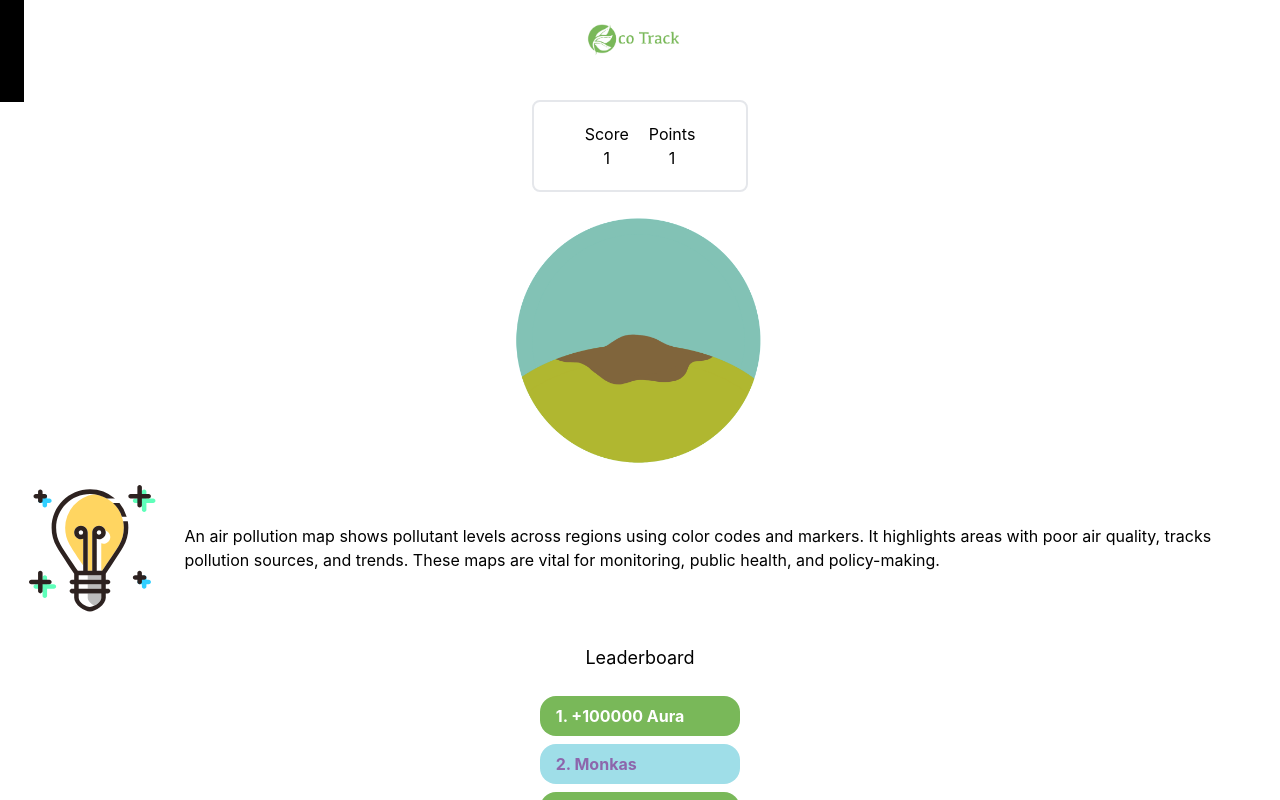
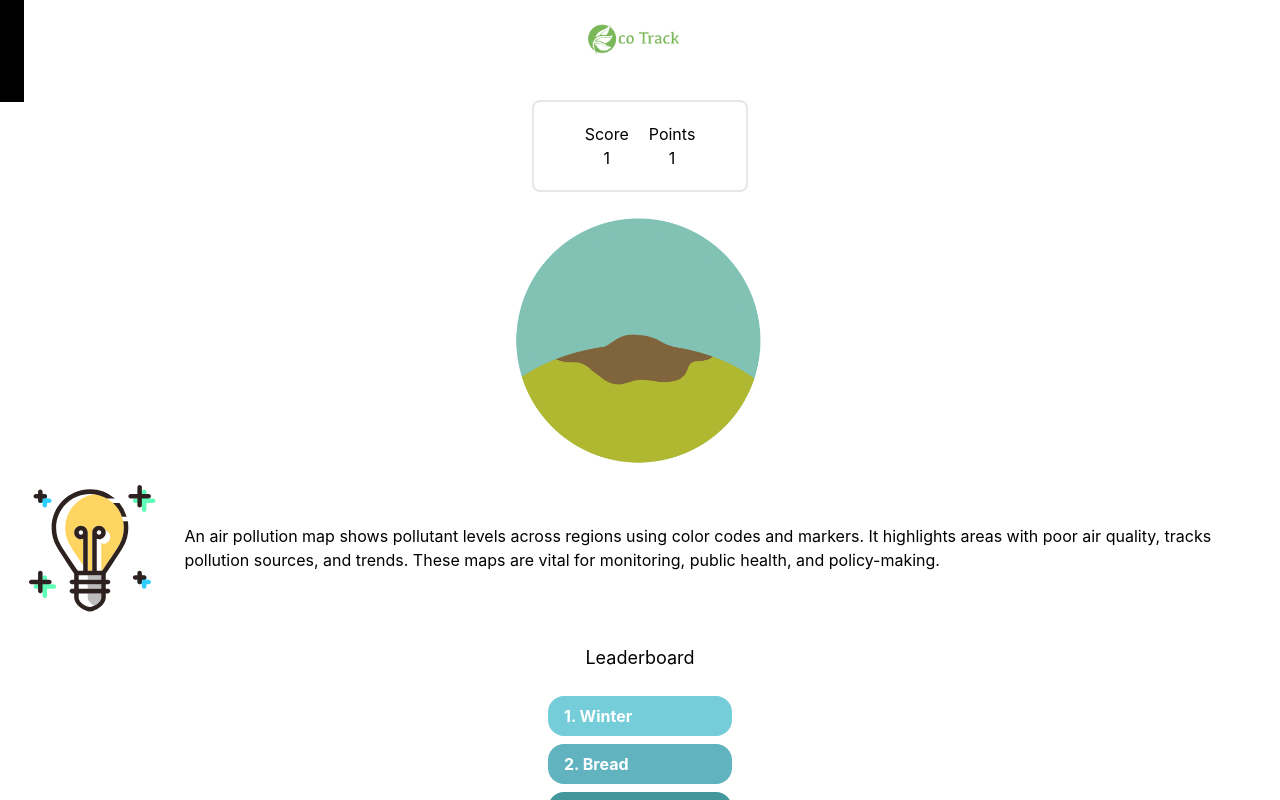
Before and after one commit to grayzcale/green-project, a React (Create React App) app: page /flower in a window 1280 px wide. Built offline with nearby package versions, Linux system fonts and the light colour scheme.

Commit message:
update leaderboard

```diff
--- a/src/components/Leaderboard.js
+++ b/src/components/Leaderboard.js
@@ -3,11 +3,11 @@ const Leaderboard = () => {
     <div className="flex my-4 flex-col justify-center items-center">
       <h1 className="text-lg">Leaderboard</h1>
       <div className="flex flex-col  justify-center mx-5 px-5 w-full">
-        <div className="flex bg-[#79B859] text-white font-bold px-4 my-1 rounded-2xl  py-2">1. +100000 Aura</div>
-        <div className="flex text-[#8D66AC] font-bold bg-[#9FDEE8] my-1 px-4 py-2 rounded-2xl ">2. Monkas</div>
-        <div className="flex text-white font-bold bg-[#79B859] my-1 px-4 rounded-2xl  py-2">3. Tennor</div>
-        <div className="flex text-[#8D66AC] font-bold py-2 rounded-2xl my-1 px-4 bg-[#9FDEE8] ">4. Bon Voyage</div>
-        <div className="flex text-white font-bold bg-[#79B859] my-1 px-4 rounded-2xl py-2">5. That guy</div>
+        <div className="flex text-white font-bold bg-[#76cdda]  px-4 my-1 rounded-2xl  py-2">1. Winter</div>
+        <div className="flex text-[#ffffff] font-bold bg-[#61b3bf] my-1 px-4 py-2 rounded-2xl ">2. Bread</div>
+        <div className="flex text-white font-bold bg-[#44979d] my-1 px-4 rounded-2xl  py-2">3. Tennor</div>
+        <div className="flex text-[#ffffff] font-bold py-2 rounded-2xl my-1 px-4 bg-[#337e8b] ">4. Bon Voyage</div>
+        <div className="flex text-white font-bold bg-[#21627c] my-1 px-4 rounded-2xl py-2">5. John</div>
       </div>
     </div>
   );
```
